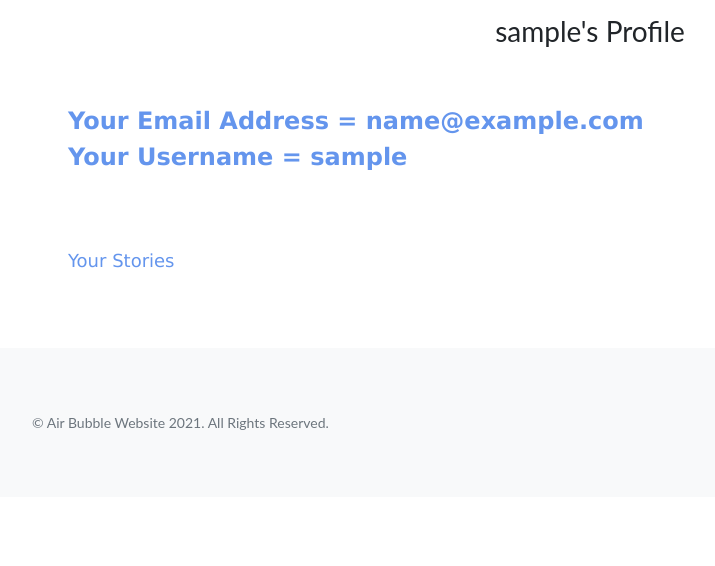
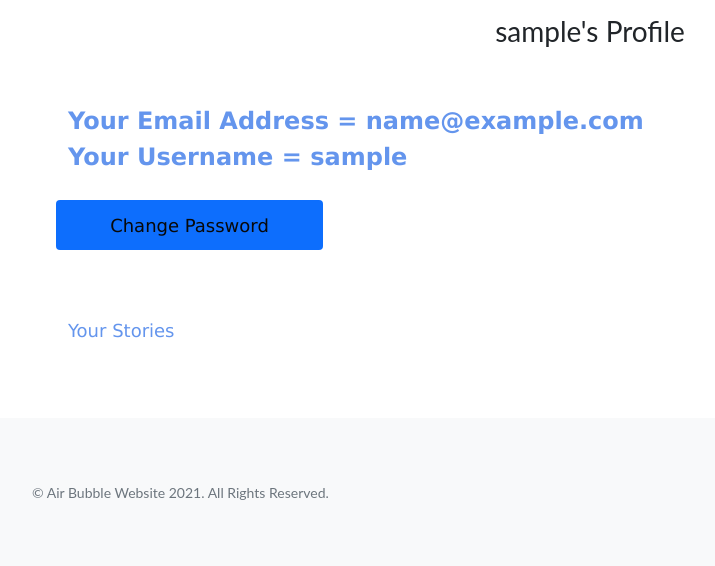
Before and after one commit to murthy1811/Milestone-Project-3-AirBubble, a Flask app: page /profile/1 in a window 1280 px wide. Shown: the part 139-705 px from the top of the page, without its empty margins (50-765 px from the left). Run offline with Flask 2, Linux system fonts and the light colour scheme; the visitor is signed in with stand-in values (Sample User, id 1); a database or web service that is not in the repository returns one stand-in record (values such as "Sample title"); some libraries are stand-ins or nearby versions.

Commit message:
change password html added in profile page

```diff
--- a/static/css/newstyles.css
+++ b/static/css/newstyles.css
@@ -33,4 +33,15 @@
     color: cornflowerblue;
     font-size: large;
     padding-top: 50px;
+    text-align: left;
 }
+
+.btn-change{
+    width: 25%;
+    background-color: #0d6efd;
+    height: 50px;
+    padding: 0px 0px;
+    text-align: center;
+    color: rgb(8, 8, 8);
+    margin-bottom: 20px;
+}
--- a/static/js/scripts.js
+++ b/static/js/scripts.js
@@ -26,3 +26,12 @@
   $(".confirm").click(function () {
        $('#deleteStory').modal('show');
     });
+
+
+  $(document).ready(function () {
+      $('.changepwd').parent().hide();
+  });
+
+  $(".btn-change").click(function () {
+      $(this).parent().next().slideToggle('slow');
+  });
--- a/templates/profile.html
+++ b/templates/profile.html
@@ -13,6 +13,36 @@
     <h4> Your Email Address = {{ emailaddress }}</h4>
     <h4> Your Username = {{ username }}</h4>
   </div>
+
+  <!-- change password -->
+  <div class="row ">
+    <button class="btn profile-info btn-change"> Change Password</button>
+  </div>
+
+  <div class="row ">
+    <div class="col-12 changepwd">
+      <form id="changePwdForm" method="POST" action="#">
+
+        <!-- current password -->
+        <div class="mb-3">
+            <label class="form-label" for="currentPassword">Enter Current Password</label>
+            <input class="form-control" id="currentPassword" name="currentPassword" type="text" minlength="5" maxlength="15"
+                pattern="^[a-zA-Z0-9]{5,15}$" placeholder="currentPassword" required />
+        </div>
+        <!-- New password -->
+        <div class="mb-3">
+            <label class="form-label" for="newPassword">Enter New Password</label>
+            <input class="form-control" id="newPassword" name="newPassword" type="password" minlength="5" maxlength="15"
+                pattern="^[a-zA-Z0-9]{5,15}$" placeholder="newPassword" required />
+        </div>
+        <!--confirm button -->
+        <div class="d-grid">
+            <button class="btn btn-primary btn-lg" id="submitButton" type="submit">Confirm</button>
+        </div>
+    </form>
+    </div>
+  </div>
+
   <!-- user added stories -->
   <div class="row">
     <h4 class="profile-info"> Your Stories</h4>
```
